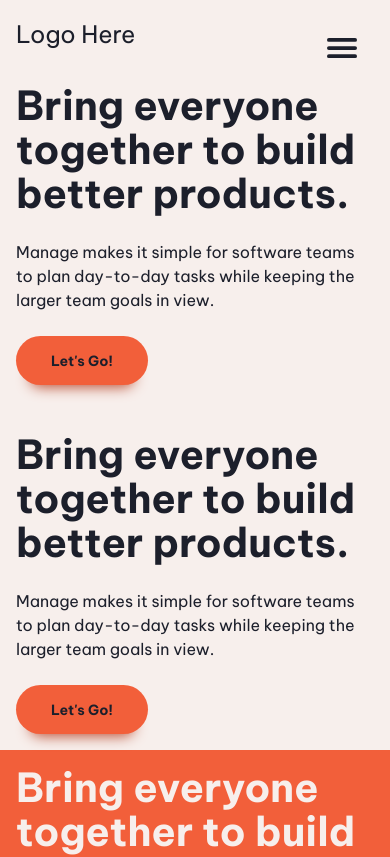
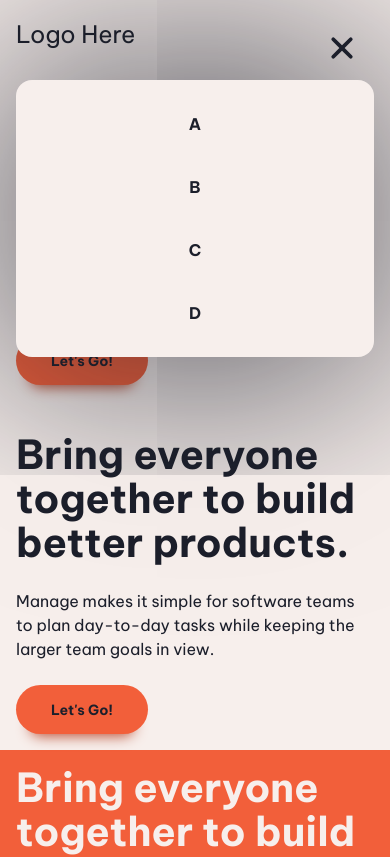
Before and after one commit to bennyjams/dynamic-palette-site, a React (Create React App) app: page / in a window 390 px wide. Shown: the top 857 px of the page. Built offline with nearby package versions, Linux system fonts and the light colour scheme.

Commit message:
more header basics

```diff
--- a/src/App.css
+++ b/src/App.css
@@ -196,6 +196,7 @@ body {
 }
 
 .mobile-nav-toggle {
+  z-index: 5;
   display: none;
   cursor: pointer;
 
@@ -214,8 +215,30 @@ body {
 
 @media (max-width: 50em) {
   .header-navigation {
-    display: none;
+    position: fixed;
+    padding: 2rem;
+    inset: 5rem 1rem auto;
+
+    z-index: 2;
+
+    max-width: 30rem;
+    margin-inline: auto;
+
+    background: var(--clr-bkg-400);
+    border-radius: 1rem;
+    box-shadow: 0 0 100rem var(--clr-pri-400);
   }
+
+  .nav-list {
+    display: grid;
+    width: 100%;
+  }
+  .nav-list li {
+    text-align: center;
+    align-items: center;
+    justify-content: center;
+  }
+
   .mobile-nav-toggle {
     display: block;
     position: fixed;
--- a/src/components/Header.js
+++ b/src/components/Header.js
@@ -1,29 +1,18 @@
 import "../App.css";
+import { useState } from "react";
 import { ReactComponent as Hamburger } from "../images/menu.svg";
 import { ReactComponent as Close } from "../images/close.svg";
 
 export function Header() {
+  const [navVisible, setNavVisible] = useState(true);
+
+  function HeaderNav() {
+    if (!navVisible) {
+      return <></>;
+    }
+
     return (
       <>
-      <header className="primary-header">
-        <div className="container">
-          <div className="nav-wrapper">
-            <a className="header-logo | text-primary-400" href="#">
-              Logo Here
-            </a>
-            <button
-              className="mobile-nav-toggle"
-              aria-controls="primary-navigation"
-              aria-expanded="false"
-              onClick={() => {
-                const headerNav = document.querySelector(".n");
-              }}
-            >
-              <Hamburger className="mobile-menu-hamburger" />
-              <Close className="mobile-menu-close | visually-hidden" />
-
-              <span className="visually-hidden">Menu</span>
-            </button>
         <nav className="header-navigation" id="header-navigation">
           <ul aria-label="Primary" role={"list"} className="nav-list">
             <li>
@@ -49,6 +38,38 @@ export function Header() {
           </ul>
           <button className="button | display-sm-none">Let's Go!</button>
         </nav>
+      </>
+    );
+  }
+
+  function MobileMenuIcon() {
+    if (navVisible) {
+      return <Close className="mobile-menu-close" />;
+    }
+    return <Hamburger className="mobile-menu-hamburger" />;
+  }
+
+  return (
+    <>
+      <header className="primary-header">
+        <div className="container">
+          <div className="nav-wrapper">
+            <a className="header-logo | text-primary-400" href="#">
+              Logo Here
+            </a>
+            <button
+              className="mobile-nav-toggle"
+              aria-controls="primary-navigation"
+              aria-expanded="false"
+              onClick={() => {
+                setNavVisible(!navVisible);
+              }}
+            >
+              <span className="visually-hidden">Menu</span>
+              <MobileMenuIcon />
+            </button>
+
+            <HeaderNav />
 
             <div className="theme-menu-wrapper" id="theme-menu-wrapper">
               <ul
```
Lines whose indentation alone changed are shown as unchanged.
